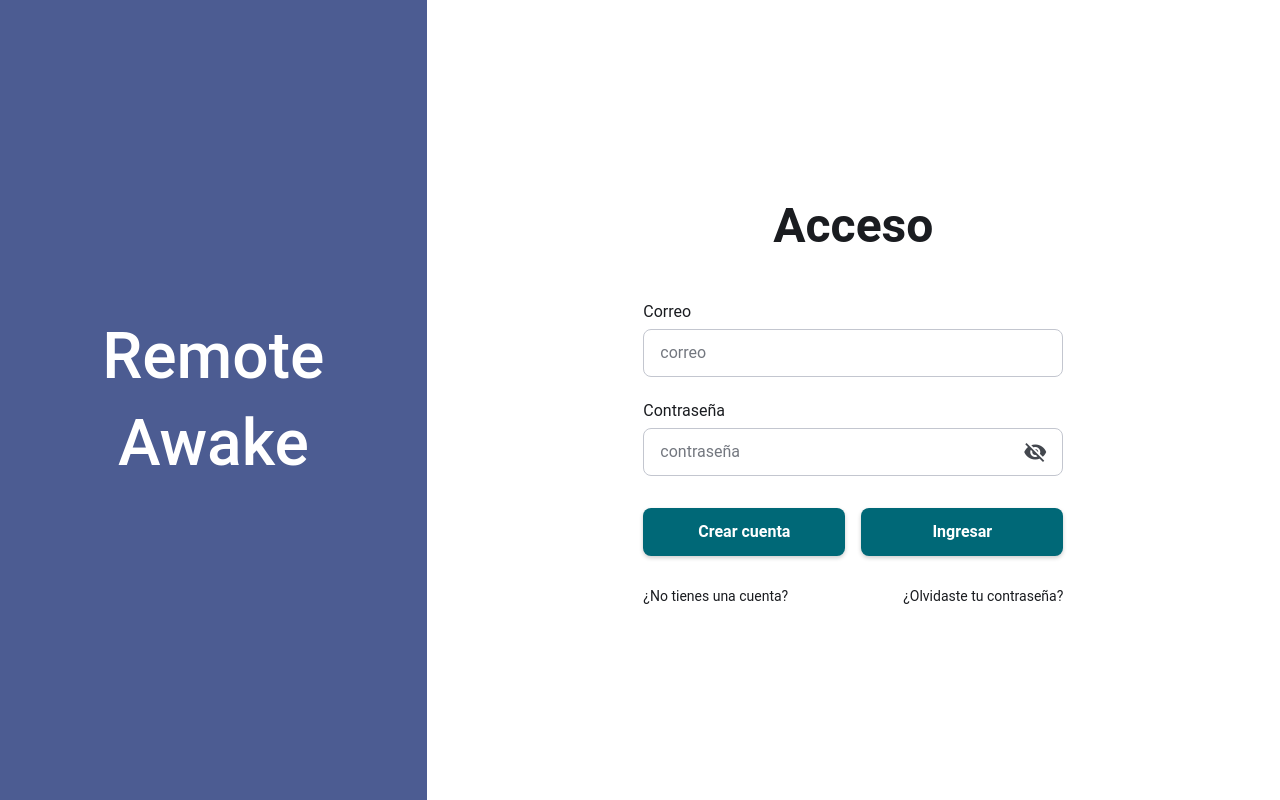
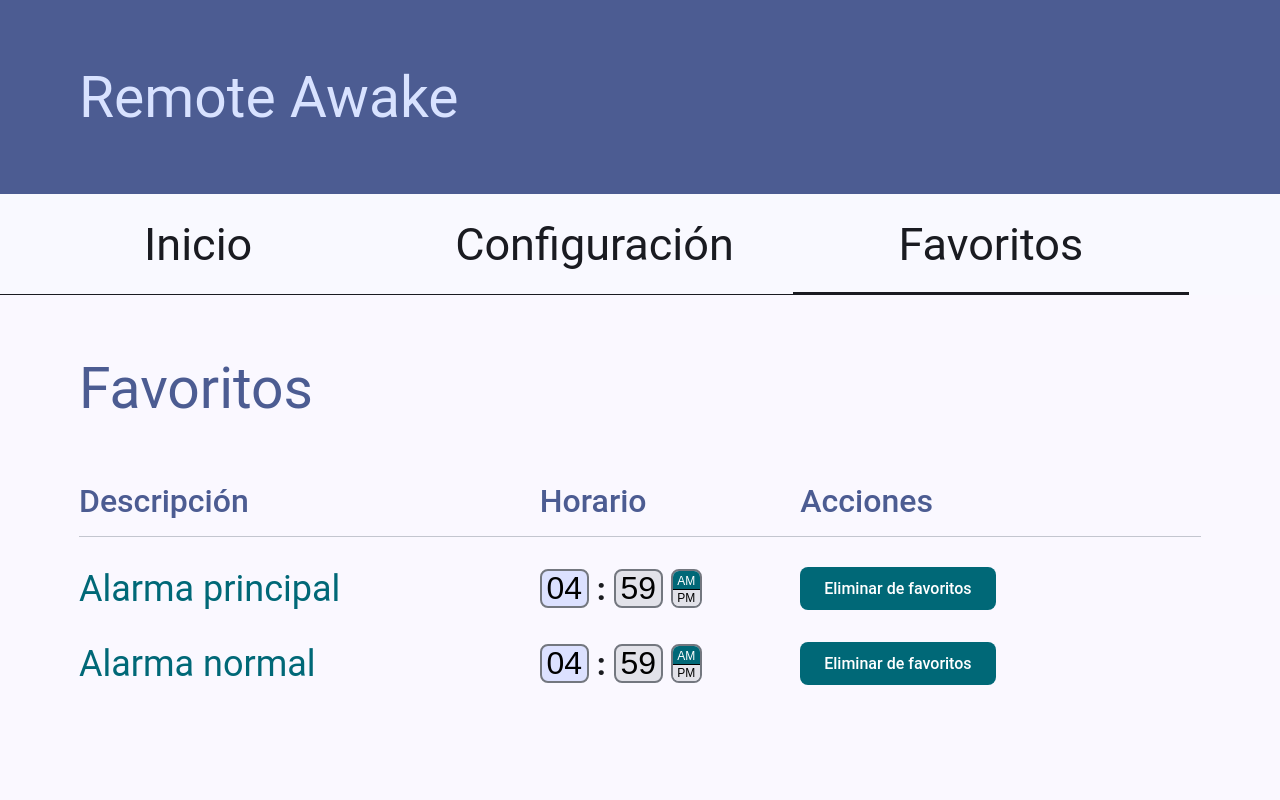
Before and after one commit to capbmaster/remote-awake-web, an Angular app: page /favoritos in a window 1280 px wide. Before the commit this address led to /login. Built offline with nearby package versions, Linux system fonts and the light colour scheme.

Commit message:
Feat: Agregado favoritos

```diff
--- a/src/app/app.routes.ts
+++ b/src/app/app.routes.ts
@@ -8,5 +8,6 @@ export const routes: Routes = [
   { path: 'select-calendar', loadComponent: () => import('./pages/select-calendar/select-calendar.component').then(m => m.SelectCalendarComponent) },
   { path: 'permitir-acceso', loadComponent: () => import('./pages/permitir-acceso/permitir-acceso.component').then(m => m.PermitirAccesoComponent) },
   { path: 'configuracion', loadComponent: () => import('./pages/configuracion/configuracion.component').then(m => m.ConfiguracionComponent) },
+  { path: 'favoritos', loadComponent: () => import('./pages/favoritos/favoritos.component').then(m => m.FavoritosComponent) },
   { path: '**', redirectTo: '/login', pathMatch: 'full' }
 ];
--- a/src/app/pages/calendario/calendario.component.ts
+++ b/src/app/pages/calendario/calendario.component.ts
@@ -25,6 +25,8 @@ export class CalendarioComponent {
       this.router.navigate(['/dashboard']);
     } else if (index === 1) {
       this.router.navigate(['/configuracion']);
+    } else if (index === 2) {
+      this.router.navigate(['/favoritos']);
     }
   }
 
--- a/src/app/pages/configuracion/configuracion.component.ts
+++ b/src/app/pages/configuracion/configuracion.component.ts
@@ -25,7 +25,7 @@ export class ConfiguracionComponent {
     if (index === 0) {
       this.router.navigate(['/dashboard']);
     } else if (index === 2) {
-      // Navegación a favoritos cuando esté implementado
+      this.router.navigate(['/favoritos']);
     }
   }
 
--- a/src/app/pages/dashboard/dashboard.component.ts
+++ b/src/app/pages/dashboard/dashboard.component.ts
@@ -18,6 +18,8 @@ export class DashboardComponent {
   onTabChange(index: number) {
     if (index === 1) {
       this.router.navigate(['/configuracion']);
+    } else if (index === 2) {
+      this.router.navigate(['/favoritos']);
     }
   }
 
--- /dev/null
+++ b/src/app/pages/favoritos/favoritos.component.html
@@ -0,0 +1,60 @@
+<div class="container">
+  <header class="header">
+    <h1>Remote Awake</h1>
+  </header>
+
+  <mat-tab-group class="tabs" [selectedIndex]="2" (selectedIndexChange)="onTabChange($event)">
+    <mat-tab label="Inicio"></mat-tab>
+    <mat-tab label="Configuración"></mat-tab>
+    <mat-tab label="Favoritos"></mat-tab>
+  </mat-tab-group>
+
+  <div class="content">
+    <h2 class="title">Favoritos</h2>
+
+    <div class="table-container">
+      <div class="table-header">
+        <div class="header-descripcion">Descripción</div>
+        <div class="header-horario">Horario</div>
+        <div class="header-acciones">Acciones</div>
+      </div>
+
+      @for (favorito of favoritos; track favorito.id; let i = $index) {
+        <div class="table-row">
+          <span class="row-descripcion">{{ favorito.descripcion }}</span>
+          <div class="row-horario">
+            <div class="time-picker">
+              <input
+                type="text"
+                class="time-field hour"
+                [(ngModel)]="favorito.hour"
+                maxlength="2"
+              />
+              <span class="time-separator">:</span>
+              <input
+                type="text"
+                class="time-field minute"
+                [(ngModel)]="favorito.minute"
+                maxlength="2"
+              />
+              <button class="period-toggle" (click)="togglePeriod(i)">
+                <span [class.selected]="favorito.period === 'AM'">AM</span>
+                <span class="period-divider"></span>
+                <span [class.selected]="favorito.period === 'PM'">PM</span>
+              </button>
+            </div>
+          </div>
+          <div class="row-acciones">
+            <button
+              type="button"
+              class="btn-eliminar"
+              (click)="onEliminar(i)"
+            >
+              Eliminar de favoritos
+            </button>
+          </div>
+        </div>
+      }
+    </div>
+  </div>
+</div>
--- /dev/null
+++ b/src/app/pages/favoritos/favoritos.component.scss
@@ -0,0 +1,235 @@
+.container {
+  height: 100vh;
+  background-color: var(--md-sys-color-background);
+  overflow-y: auto;
+  display: flex;
+  flex-direction: column;
+}
+
+.header {
+  background-color: var(--md-sys-color-primary);
+  padding: 63.5px 79px;
+  margin-bottom: 0;
+
+  h1 {
+    color: var(--md-sys-color-secondary-container);
+    font-size: 57px;
+    font-weight: 400;
+    margin: 0;
+  }
+}
+
+.tabs {
+  display: flex;
+  justify-content: center;
+  background-color: var(--md-sys-color-surface);
+  padding: 0;
+  margin: 0;
+
+  ::ng-deep .mat-mdc-tab-group {
+    width: 1189px !important;
+    max-width: 1189px !important;
+  }
+
+  ::ng-deep .mat-mdc-tab-header {
+    background-color: var(--md-sys-color-surface);
+    width: 1189px !important;
+  }
+
+  ::ng-deep .mat-mdc-tab-labels {
+    justify-content: flex-start;
+    width: 1189px !important;
+  }
+
+  ::ng-deep .mat-mdc-tab {
+    font-size: 45px;
+    width: 396.33px;
+    min-width: 396.33px;
+    max-width: 396.33px;
+    padding: 0;
+    height: 100px;
+    display: flex;
+    align-items: center;
+    justify-content: center;
+  }
+}
+
+.content {
+  padding: 60px 79px;
+  flex-shrink: 0;
+}
+
+.title {
+  font-size: 57px;
+  font-weight: 400;
+  color: var(--md-sys-color-primary);
+  margin: 0 0 60px 0;
+}
+
+.table-container {
+  display: flex;
+  flex-direction: column;
+  width: 100%;
+}
+
+.table-header {
+  display: flex;
+  align-items: center;
+  width: 100%;
+  margin-bottom: 30px;
+  gap: 60px;
+  padding-bottom: 16px;
+  border-bottom: 1px solid var(--md-sys-color-outline-variant);
+
+  .header-descripcion {
+    flex: 2 1 0;
+    min-width: 200px;
+    font-size: 32px;
+    color: var(--md-sys-color-surface-tint);
+    font-weight: 500;
+  }
+
+  .header-horario {
+    flex: 1 1 0;
+    min-width: 180px;
+    font-size: 32px;
+    color: var(--md-sys-color-surface-tint);
+    font-weight: 500;
+  }
+
+  .header-acciones {
+    flex: 2 1 0;
+    min-width: 240px;
+    font-size: 32px;
+    color: var(--md-sys-color-surface-tint);
+    font-weight: 500;
+  }
+}
+
+.table-row {
+  display: flex;
+  align-items: center;
+  width: 100%;
+  margin-bottom: 32px;
+  gap: 60px;
+
+  .row-descripcion {
+    flex: 2 1 0;
+    min-width: 200px;
+    font-size: 36px;
+    color: var(--md-sys-color-tertiary);
+  }
+
+  .row-horario {
+    flex: 1 1 0;
+    min-width: 180px;
+  }
+
+  .row-acciones {
+    flex: 2 1 0;
+    min-width: 240px;
+  }
+}
+
+.time-picker {
+  display: flex;
+  align-items: center;
+  gap: 8px;
+}
+
+.time-field {
+  width: 48.98px;
+  height: 39.72px;
+  border: 2px solid var(--md-sys-color-outline);
+  border-radius: 8px;
+  background-color: var(--md-sys-color-surface-container-highest);
+  font-size: 32px;
+  text-align: center;
+  color: #000000;
+  outline: none;
+  font-weight: 400;
+
+  &:focus {
+    border-color: var(--md-sys-color-primary);
+    background-color: var(--md-sys-color-primary-container);
+  }
+
+  &.hour {
+    background-color: var(--md-sys-color-primary-container);
+  }
+}
+
+.time-separator {
+  font-size: 32px;
+  color: var(--md-sys-color-on-surface);
+  font-weight: 700;
+}
+
+.period-toggle {
+  width: 31.2px;
+  height: 39.72px;
+  border: 2px solid var(--md-sys-color-outline);
+  border-radius: 8px;
+  background-color: transparent;
+  font-size: 12px;
+  line-height: 1;
+  cursor: pointer;
+  outline: none;
+  padding: 0;
+  display: flex;
+  flex-direction: column;
+  align-items: center;
+  justify-content: space-between;
+  overflow: hidden;
+
+  &:hover {
+    background-color: var(--md-sys-color-surface-container-highest);
+  }
+
+  &:focus {
+    border-color: var(--md-sys-color-primary);
+  }
+
+  span {
+    width: 100%;
+    text-align: center;
+    background-color: var(--md-sys-color-surface-container-highest);
+    color: #000000;
+    padding: 4px 0;
+
+    &.selected {
+      background-color: var(--md-sys-color-tertiary);
+      color: #FFFFFF;
+    }
+
+    &:first-child {
+      border-bottom: 1px solid #000000;
+      padding-bottom: 2px;
+    }
+
+    &:last-child {
+      padding-top: 2px;
+    }
+  }
+}
+
+.period-divider {
+  display: none;
+}
+
+.btn-eliminar {
+  padding: 12px 24px;
+  border: none;
+  border-radius: 8px;
+  background-color: var(--md-sys-color-tertiary);
+  color: var(--md-sys-color-on-tertiary);
+  font-family: 'Roboto', sans-serif;
+  font-size: 16px;
+  font-weight: 500;
+  cursor: pointer;
+  transition: opacity 0.2s;
+
+  &:hover {
+    opacity: 0.9;
+  }
+}
--- /dev/null
+++ b/src/app/pages/favoritos/favoritos.component.ts
@@ -0,0 +1,37 @@
+import { Component } from '@angular/core';
+import { MatTabsModule } from '@angular/material/tabs';
+import { FormsModule } from '@angular/forms';
+import { Router } from '@angular/router';
+
+@Component({
+  selector: 'app-favoritos',
+  standalone: true,
+  imports: [MatTabsModule, FormsModule],
+  templateUrl: './favoritos.component.html',
+  styleUrl: './favoritos.component.scss'
+})
+export class FavoritosComponent {
+  favoritos = [
+    { id: 1, descripcion: 'Alarma principal', hour: '04', minute: '59', period: 'AM' },
+    { id: 2, descripcion: 'Alarma normal', hour: '04', minute: '59', period: 'AM' }
+  ];
+
+  constructor(private router: Router) {}
+
+  onTabChange(index: number) {
+    if (index === 0) {
+      this.router.navigate(['/dashboard']);
+    } else if (index === 1) {
+      this.router.navigate(['/configuracion']);
+    }
+  }
+
+  togglePeriod(index: number) {
+    this.favoritos[index].period =
+      this.favoritos[index].period === 'AM' ? 'PM' : 'AM';
+  }
+
+  onEliminar(index: number) {
+    // Maqueta: sin lógica
+  }
+}
--- a/src/app/pages/permitir-acceso/permitir-acceso.component.ts
+++ b/src/app/pages/permitir-acceso/permitir-acceso.component.ts
@@ -23,6 +23,8 @@ export class PermitirAccesoComponent {
       this.router.navigate(['/dashboard']);
     } else if (index === 1) {
       this.router.navigate(['/configuracion']);
+    } else if (index === 2) {
+      this.router.navigate(['/favoritos']);
     }
   }
 
--- a/src/app/pages/select-calendar/select-calendar.component.ts
+++ b/src/app/pages/select-calendar/select-calendar.component.ts
@@ -18,6 +18,8 @@ export class SelectCalendarComponent {
       this.router.navigate(['/dashboard']);
     } else if (index === 1) {
       this.router.navigate(['/configuracion']);
+    } else if (index === 2) {
+      this.router.navigate(['/favoritos']);
     }
   }
 
```
